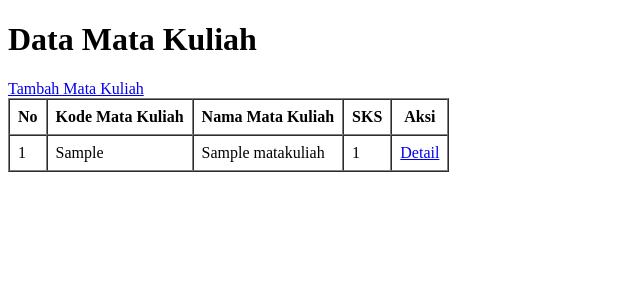
After one commit to temoeerisyana-maker/SubmissionProjectLaravel, a Laravel app: page /matakuliah in a window 1280 px wide. The commit adds this page. Shown: the top 300 px of the page, without its empty margins (0-640 px from the left). Run offline with Laravel 12, Linux system fonts and the light colour scheme; tables that the repository leaves empty hold one stand-in row (values such as "Sample post").

Commit message:
tugas pertemuan 6

```diff
--- /dev/null
+++ b/app/Http/Controllers/MataKuliahController.php
@@ -0,0 +1,44 @@
+<?php
+
+namespace App\Http\Controllers;
+
+use App\Models\MataKuliah;
+use Illuminate\Http\Request;
+
+class MataKuliahController extends Controller
+{
+    public function index()
+    {
+        $matakuliahs = MataKuliah::all();
+        return view('matakuliah.index', compact('matakuliahs'));
+    }
+
+    public function create()
+    {
+        return view('matakuliah.create');
+    }
+
+    public function store(Request $request)
+    {
+        $request->validate([
+            'kode_matakuliah' => 'required|string|max:20|unique:matakuliahs,kode_matakuliah',
+            'nama_matakuliah' => 'required|string|max:100',
+            'sks' => 'required|integer|min:1|max:6',
+        ]);
+
+        MataKuliah::create([
+            'kode_matakuliah' => $request->kode_matakuliah,
+            'nama_matakuliah' => $request->nama_matakuliah,
+            'sks' => $request->sks,
+        ]);
+
+        return redirect()->route('matakuliah.index')
+            ->with('success', 'Data mata kuliah berhasil ditambahkan.');
+    }
+
+    public function show($id)
+    {
+        $matakuliah = MataKuliah::findOrFail($id);
+        return view('matakuliah.show', compact('matakuliah'));
+    }
+}
--- /dev/null
+++ b/app/Models/MataKuliah.php
@@ -0,0 +1,16 @@
+<?php
+
+namespace App\Models;
+
+use Illuminate\Database\Eloquent\Model;
+
+class MataKuliah extends Model
+{
+    protected $table = 'matakuliahs';
+
+    protected $fillable = [
+        'kode_matakuliah',
+        'nama_matakuliah',
+        'sks'
+    ];
+}
--- /dev/null
+++ b/resources/views/matakuliah/index.blade.php
@@ -0,0 +1,45 @@
+<!DOCTYPE html>
+<html lang="id">
+<head>
+    <meta charset="UTF-8">
+    <title>Data Mata Kuliah</title>
+</head>
+<body>
+    <h1>Data Mata Kuliah</h1>
+
+    @if (session('success'))
+        <p style="color:green">{{ session('success') }}</p>
+    @endif
+
+    <a href="{{ route('matakuliah.create') }}">Tambah Mata Kuliah</a>
+
+    <table border="1" cellpadding="8" cellspacing="0">
+        <thead>
+            <tr>
+                <th>No</th>
+                <th>Kode Mata Kuliah</th>
+                <th>Nama Mata Kuliah</th>
+                <th>SKS</th>
+                <th>Aksi</th>
+            </tr>
+        </thead>
+        <tbody>
+            @forelse ($matakuliahs as $matakuliah)
+                <tr>
+                    <td>{{ $loop->iteration }}</td>
+                    <td>{{ $matakuliah->kode_matakuliah }}</td>
+                    <td>{{ $matakuliah->nama_matakuliah }}</td>
+                    <td>{{ $matakuliah->sks }}</td>
+                    <td>
+                        <a href="{{ url('/matakuliah/' . $matakuliah->id) }}">Detail</a>
+                    </td>
+                </tr>
+            @empty
+                <tr>
+                    <td colspan="5">Belum ada data mata kuliah.</td>
+                </tr>
+            @endforelse
+        </tbody>
+    </table>
+</body>
+</html>
--- a/routes/web.php
+++ b/routes/web.php
@@ -1,9 +1,31 @@
 <?php
 
-use Illuminate\Support\Facades\Route;
 use App\Http\Controllers\ProdukController;
 use App\Http\Controllers\MahasiswaController;
 use App\Http\Controllers\JurusanController;
+use App\Http\Controllers\MataKuliahController;
+use Illuminate\Support\Facades\Route;
+
+Route::get('/matakuliah', [MataKuliahController::class, 'index'])
+    ->name('matakuliah.index');
+
+Route::get('/matakuliah/create', [MataKuliahController::class, 'create'])
+    ->name('matakuliah.create');
+
+Route::post('/matakuliah', [MataKuliahController::class, 'store'])
+    ->name('matakuliah.store');
+
+Route::get('/matakuliah/{id}', [MataKuliahController::class, 'show'])
+    ->name('matakuliah.show');
+
+Route::get('/jurusan', [JurusanController::class, 'index'])
+    ->name('jurusan.index');
+
+Route::get('/jurusan/create', [JurusanController::class, 'create'])
+    ->name('jurusan.create');
+
+Route::post('/jurusan', [JurusanController::class, 'store'])
+    ->name('jurusan.store');
 
 Route::get('/jurusan', [JurusanController::class, 'index']);
 Route::get('/jurusan/{id}', [JurusanController::class, 'show']);
```
Also changed, not shown: app/Http/Controllers/JurusanController.php (+29 -6 lines), resources/views/jurusan/create.blade.php (added, +35 -0 lines), resources/views/jurusan/index.blade.php (+25 -13 lines), resources/views/matakuliah/create.blade.php (added, +45 -0 lines), resources/views/matakuliah/show.blade.php (added, +19 -0 lines), database/migrations/2026_11_19_003558_create_matakuliahs_table.php (added).
